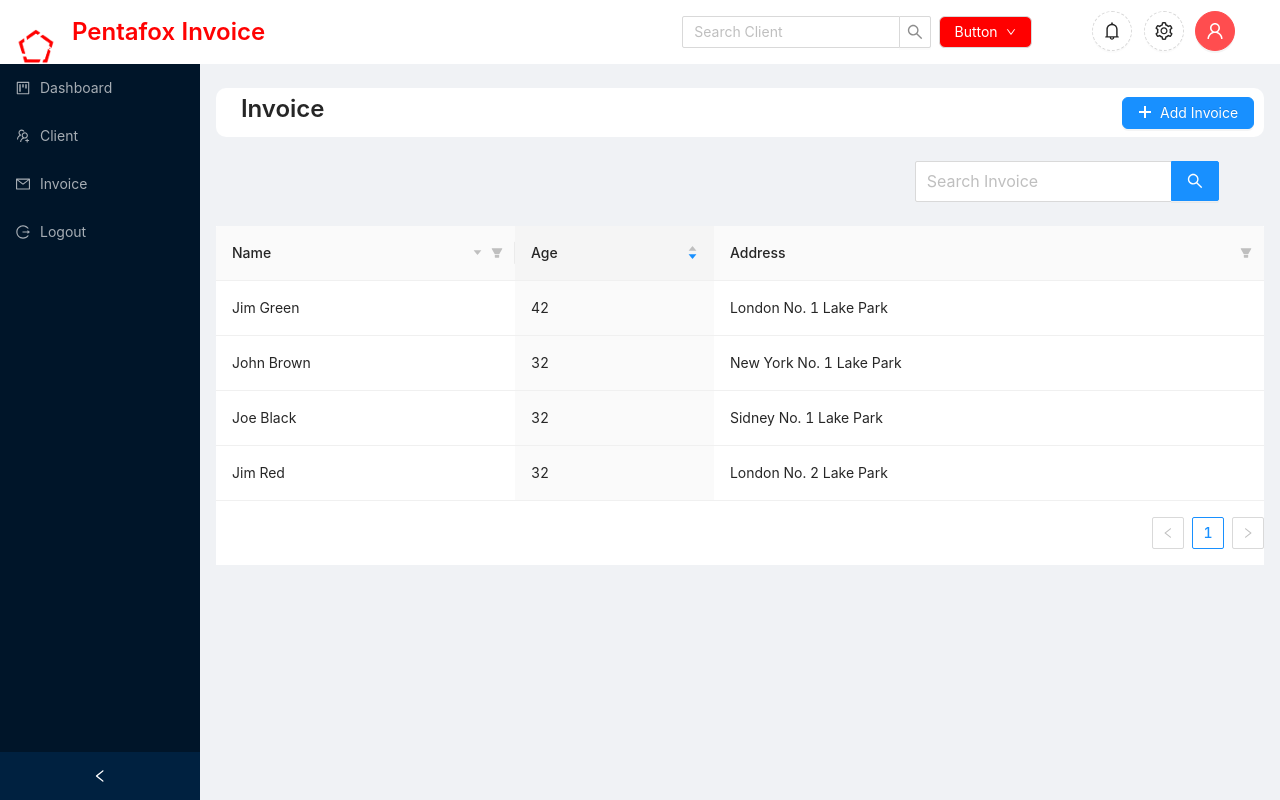
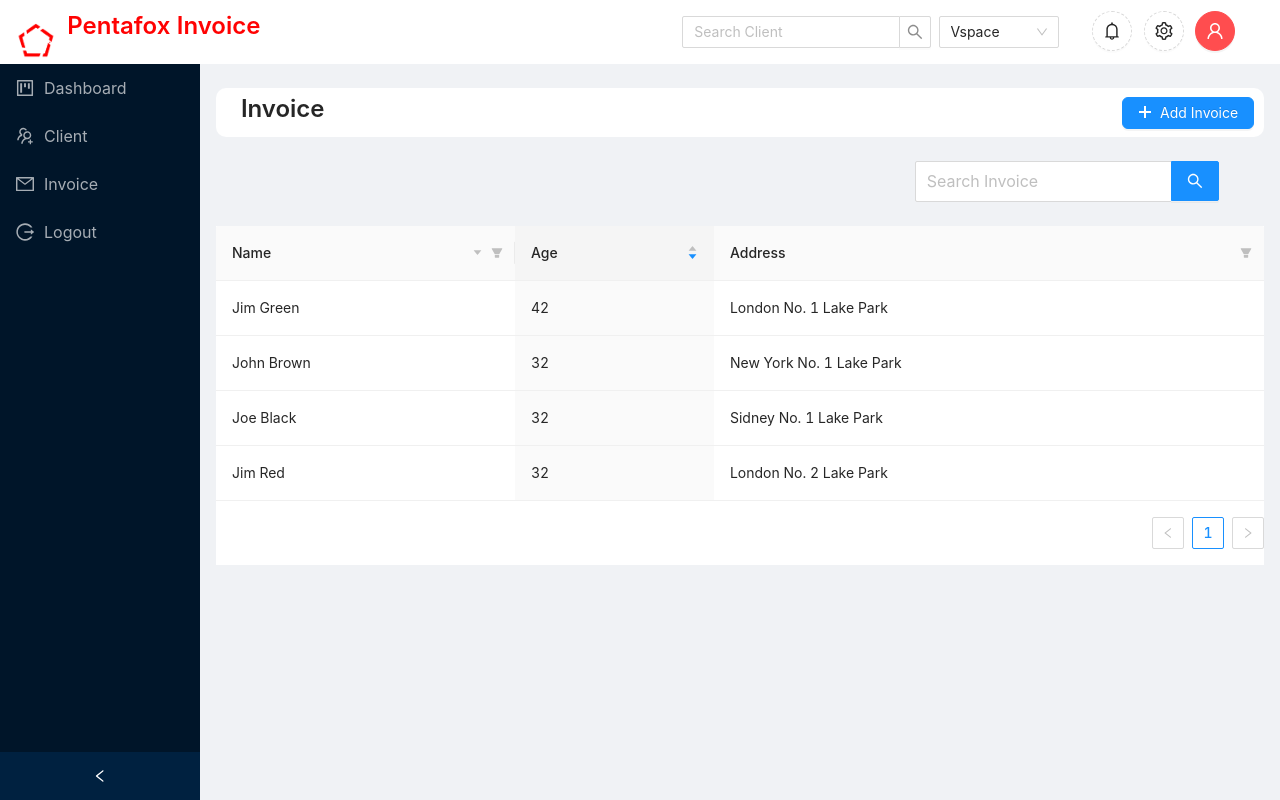
Before and after one commit to ArulPrasath15/invoice-react, a React (Create React App) app: page /home in a window 1280 px wide. Built offline with nearby package versions, Linux system fonts and the light colour scheme.

Commit message:
minor tweaks

```diff
--- a/src/pages/home/home.js
+++ b/src/pages/home/home.js
@@ -1,7 +1,7 @@
 import React from 'react';
 import './home.css'
 import 'antd/dist/antd.css';
-import {Layout, Menu, Button, Typography, Col, Row, Dropdown, Image} from 'antd';
+import {Layout, Menu, Button, Typography, Col, Row, Dropdown, Image, Select} from 'antd';
 import {
     UserOutlined,
     LogoutOutlined,
@@ -18,6 +18,8 @@ import profilelogo from '../../assets/profile.png';
 import logo from '../../assets/logo.png';
 import Invoice from "../../components/invoice";
 import Template1 from "../../components/templates/template-1";
+import {Link} from "react-router-dom";
+import {Option} from "antd/es/mentions";
 const { Header, Footer, Sider } = Layout;
 const { Title } = Typography;
 
@@ -33,19 +35,7 @@ class Home extends React.Component {
 
     render() {
 
-        const menu = (
-            <Menu onClick={handleMenuClick}>
-                <Menu.Item key="1" icon={<UserOutlined />}>
-                    1st menu item
-                </Menu.Item>
-                <Menu.Item key="2" icon={<UserOutlined />}>
-                    2nd menu item
-                </Menu.Item>
-                <Menu.Item key="3" icon={<UserOutlined />}>
-                    3rd menu item
-                </Menu.Item>
-            </Menu>
-        );
+
         const { collapsed } = this.state;
 
         function handleButtonClick(e) {
@@ -62,32 +52,25 @@ class Home extends React.Component {
             <Layout style={{ minHeight: '100vh' }} >
                     <Header className="header" style={{backgroundColor:'white',boxShadow:'inset rgb(0 0 0 / 0%) 0px -5px 8px 0px',paddingLeft:'2vh'}}   >
                         <Row gutter={16}>
-                            <Col className="gutter-row" span={6}>
-                                <div style={{paddingTop:"2vh"}}>
-                                    <Row gutter={16}>
-                                        <Col>
-                                            <Image
-                                                width={40}
-                                                src={logo}
-                                            />
-                                        </Col>
-                                        <Col>
-                                            <Title style={{color:'#ff0202'}} level={3}>Pentafox Invoice</Title>
-                                        </Col>
-                                    </Row>
-                               </div>
+                            <Col className="gutter-row" span={1} style={{paddingTop:'10px'}}>
+                                <Image
+                                    width={40}
+                                    src={logo}
+                                />
                             </Col>
-                            <Col className="gutter-row" span={7}>
+                            <Col className="gutter-row" span={5} style={{paddingTop:'10px'}}>
+                                <Title style={{color:'#ff0202'}} level={3}>Pentafox Invoice</Title>
                             </Col>
-                            <Col className="gutter-row" span={4}>
+                            <Col className="gutter-row" span={4} offset={7}>
                                 <div  ><Search placeholder="Search Client" allowClear style={{ width: 250, marginTop:'16px' }} /></div>
                             </Col>
                             <Col className="gutter-row"  offset = {1} span={2}>
-                                <div ><Dropdown overlay={menu} style={{color:'red'}}>
-                                    <Button style={{backgroundColor:'red',color:'white',borderRadius:'6px'}} >
-                                        Button <DownOutlined />
-                                    </Button>
-                                </Dropdown></div>
+                                <div >
+                                    <Select defaultValue="Vspace" style={{ width: 120 }} >
+                                    <Option value="Vspace">Vspace</Option>
+                                    <Option value="Pentafox">Pentafox</Option>
+                                </Select>
+                                </div>
                             </Col>
                             <Col className="gutter-row" offset = {1} span={1}>
                                 <Button type="dashed"  shape="circle" icon={<BellOutlined />} size={"large"} />
@@ -108,11 +91,13 @@ class Home extends React.Component {
                         defaultOpenKeys={['sub1']}
                         style={{ height: '100%', borderRight: 0 }}
                     >
-                        <Menu theme='dark' key="sub1" icon={<UserOutlined />} title="subnav 1" >
-                            <Menu.Item key="1" icon={<ProjectOutlined />} >Dashboard</Menu.Item>
-                            <Menu.Item key="2" icon={<UsergroupAddOutlined />}>Client</Menu.Item>
-                            <Menu.Item key="3" icon={<MailOutlined />}>Invoice</Menu.Item>
-                            <Menu.Item key="4" icon={<LogoutOutlined />}>Logout</Menu.Item>
+                        <Menu theme='dark' key="sub1" style={{fontSize:'16px'}}  >
+                            <Menu.Item key="1" icon={<ProjectOutlined style={{fontSize:'18px'}} /> } >Dashboard</Menu.Item>
+                            <Menu.Item key="2" icon={<UsergroupAddOutlined style={{fontSize:'18px'}} />}>Client</Menu.Item>
+                            <Menu.Item key="3" icon={<MailOutlined style={{fontSize:'18px'}} />}>Invoice</Menu.Item>
+                            <Menu.Item key="4" icon={<LogoutOutlined style={{fontSize:'18px'}} />}>
+                                <Link to='/'>Logout</Link>
+                            </Menu.Item>
                         </Menu>
 
                     </Menu>
```
Also changed, not shown: 1 other file (tests, documents, lock files or other folders).
